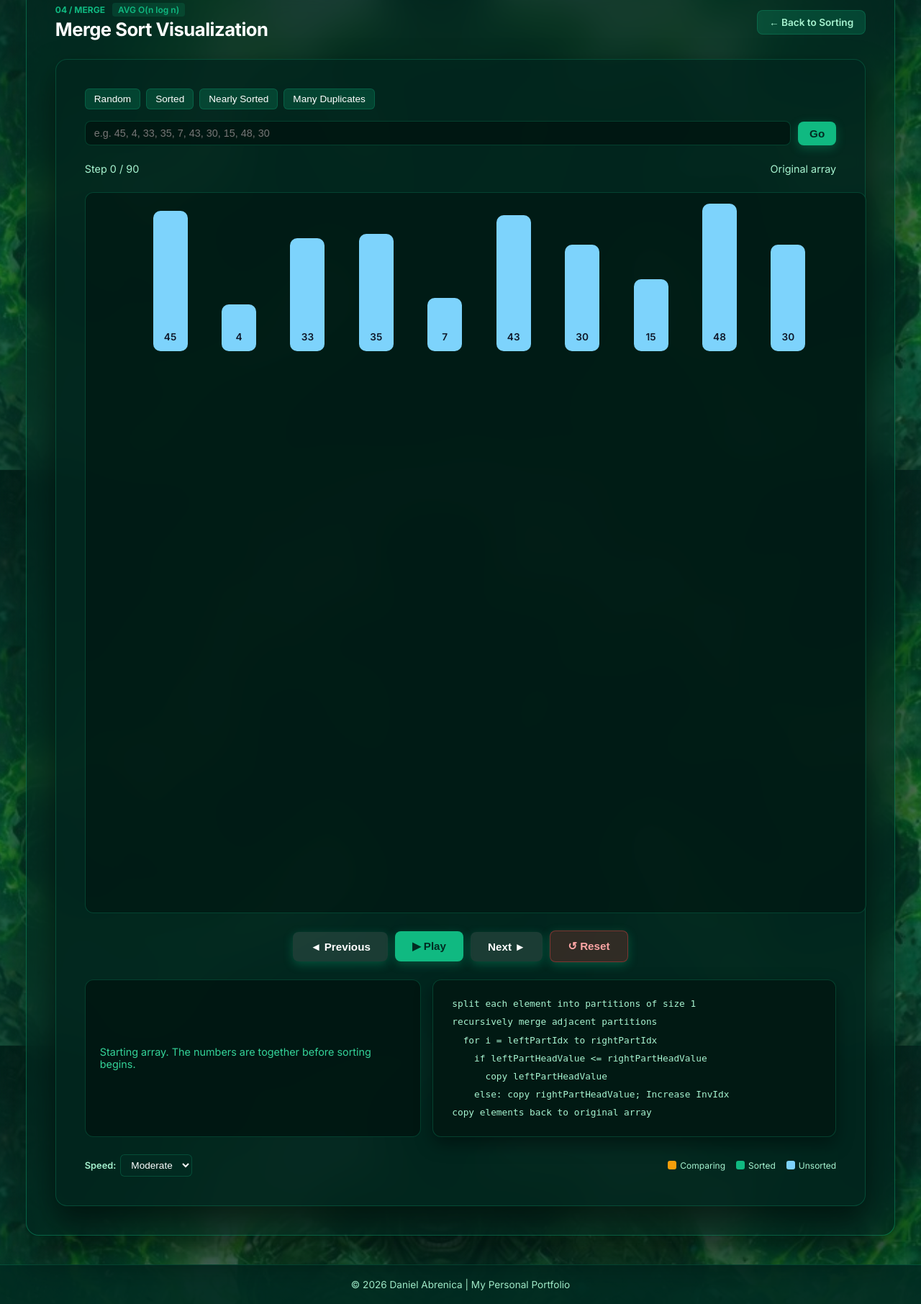
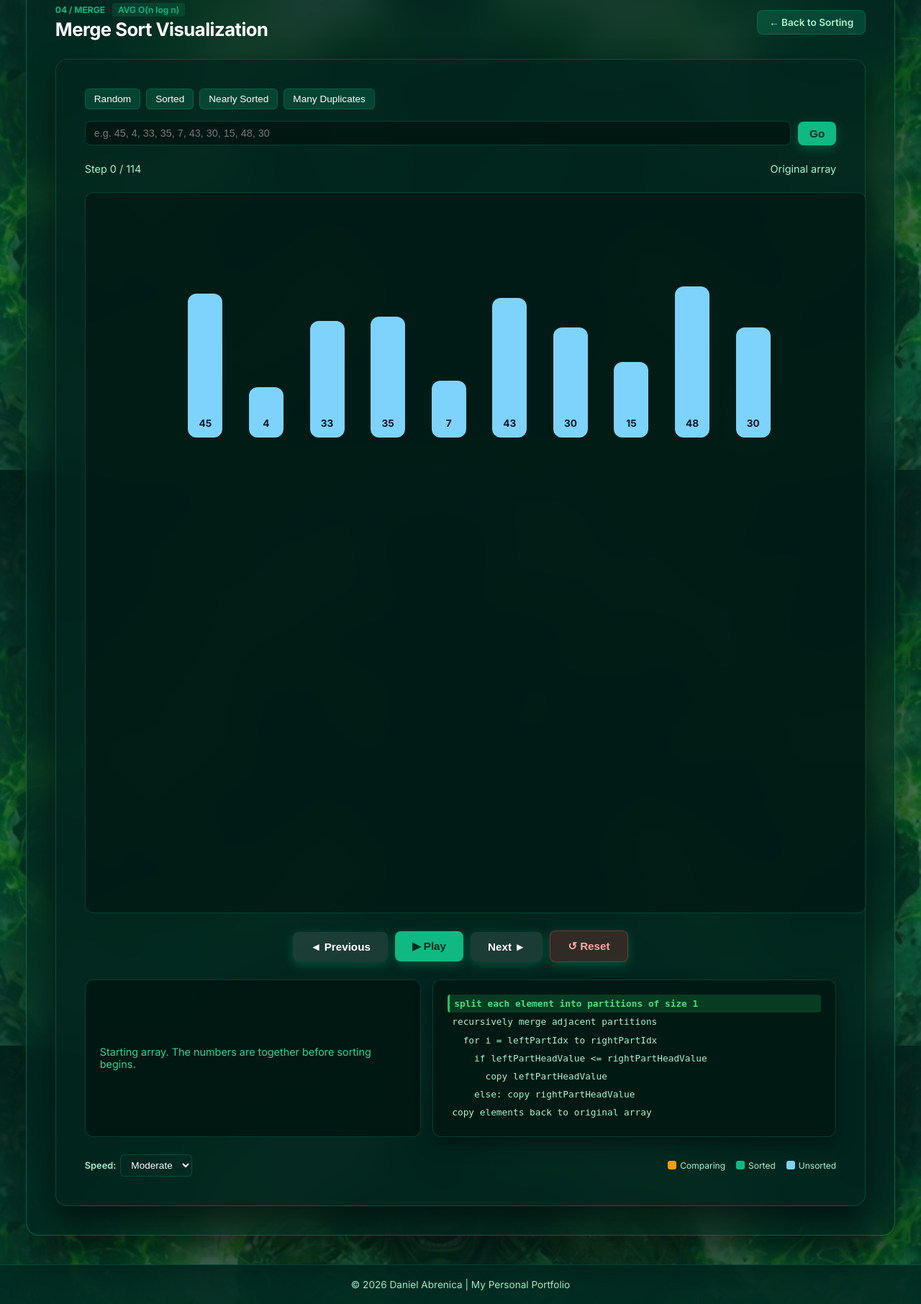
Before and after one commit to danielabrenica2009-lgtm/my_portfolio_, a Flask app: page /sorting/merge in a window 1280 px wide. Shown: the part 147-1959 px from the top of the page at 72% size. Run offline with Flask 3, Linux system fonts and the light colour scheme.

Commit message:
Add and change html for merge

```diff
--- a/templates/mergesorting.html
+++ b/templates/mergesorting.html
@@ -11,6 +11,19 @@
     <link rel="stylesheet" href="{{ url_for('static', filename='area.css') }}">
     <!-- Shared Master CSS for All 5 Sorting Algorithms -->
     <link rel="stylesheet" href="{{ url_for('static', filename='sorting.css') }}">
+    <style>
+        /* Karagdagang CSS para sa active code highlighting na sumasabay sa paggalaw */
+        .code-line {
+            padding: 3px 6px;
+            border-radius: 4px;
+            transition: background-color 0.2s ease, color 0.2s ease;
+        }
+        .code-line.active {
+            background-color: rgba(34, 197, 94, 0.2);
+            color: #4ade80;
+            border-left: 3px solid #22c55e;
+        }
+    </style>
 </head>
 <body class="merge-sort-page">
     <!-- Navigation Bar -->
@@ -81,7 +94,7 @@
                     <div id="code3" class="code-line">&nbsp;&nbsp;for i = leftPartIdx to rightPartIdx</div>
                     <div id="code4" class="code-line">&nbsp;&nbsp;&nbsp;&nbsp;if leftPartHeadValue &lt;= rightPartHeadValue</div>
                     <div id="code5" class="code-line">&nbsp;&nbsp;&nbsp;&nbsp;&nbsp;&nbsp;copy leftPartHeadValue</div>
-                    <div id="code6" class="code-line">&nbsp;&nbsp;&nbsp;&nbsp;else: copy rightPartHeadValue; Increase InvIdx</div>
+                    <div id="code6" class="code-line">&nbsp;&nbsp;&nbsp;&nbsp;else: copy rightPartHeadValue</div>
                     <div id="code7" class="code-line">copy elements back to original array</div>
                 </div>
             </div>
@@ -166,11 +179,12 @@
                     color: "normal"
                 }));
 
-                function record(text, status) {
+                function record(text, status, codeLine = 1) {
                     steps.push({
                         items: bars.map(bar => ({ ...bar })),
                         message: text,
-                        status
+                        status,
+                        activeCode: codeLine
                     });
                 }
 
@@ -201,7 +215,8 @@
 
                     record(
                         `Compare the groups [${left.map(b => b.value).join(", ")}] and [${right.map(b => b.value).join(", ")}].`,
-                        "Preparing to merge"
+                        "Preparing to merge",
+                        2
                     );
 
                     while (i < left.length && j < right.length) {
@@ -213,16 +228,19 @@
 
                         record(
                             `Compare ${leftBar.value} and ${rightBar.value}.`,
-                            "Comparing"
+                            "Comparing",
+                            3
                         );
 
                         let selected;
                         if (leftBar.value <= rightBar.value) {
                             selected = leftBar;
                             i++;
+                            record(`Compare ${leftBar.value} <= ${rightBar.value}: True.`, "Comparing", 4);
                         } else {
                             selected = rightBar;
                             j++;
+                            record(`Compare ${leftBar.value} <= ${rightBar.value}: False.`, "Comparing", 6);
                         }
 
                         selected.x = start + merged.length;
@@ -233,7 +251,8 @@
 
                         record(
                             `${selected.value} moves into position ${merged.length} of the merged group.`,
-                            "Merging"
+                            "Merging",
+                            5
                         );
 
                         left.forEach(bar => {
@@ -250,7 +269,7 @@
                         selected.y = 2;
                         selected.color = "merging";
                         merged.push(selected);
-                        record(`Move ${selected.value} into the merged group.`, "Merging");
+                        record(`Move remaining ${selected.value} from left partition.`, "Merging", 5);
                     }
 
                     while (j < right.length) {
@@ -259,11 +278,11 @@
                         selected.y = 2;
                         selected.color = "merging";
                         merged.push(selected);
-                        record(`Move ${selected.value} into the merged group.`, "Merging");
+                        record(`Move remaining ${selected.value} from right partition.`, "Merging", 6);
                     }
 
                     arrangeGroup(merged, start, lane, "sorted");
-                    record(`Merged group: [${merged.map(b => b.value).join(", ")}].`, "Merged");
+                    record(`Merged group: [${merged.map(b => b.value).join(", ")}].`, "Merged", 7);
 
                     return merged;
                 }
@@ -276,7 +295,7 @@
                     const length = section.length;
                     setGroup(start, end, 1, "normal");
 
-                    record(`Now sorting the section: [${section.map(b => b.value).join(", ")}].`, "Sorting section");
+                    record(`Now sorting the section: [${section.map(b => b.value).join(", ")}].`, "Sorting section", 1);
 
                     let current = section;
 
@@ -299,16 +318,16 @@
 
                         current = nextPass;
                         arrangeGroup(current, start, 1, "sorted");
-                        record(`The current section is now [${current.map(b => b.value).join(", ")}].`, "Section progress");
+                        record(`The current section is now [${current.map(b => b.value).join(", ")}].`, "Section progress", 2);
                     }
 
                     arrangeGroup(current, start, 0, "sorted");
-                    record(`Section completed: [${current.map(b => b.value).join(", ")}].`, "Section sorted");
+                    record(`Section completed: [${current.map(b => b.value).join(", ")}].`, "Section sorted", 7);
 
                     return current;
                 }
 
-                record("Starting array. The numbers are together before sorting begins.", "Original array");
+                record("Starting array. The numbers are together before sorting begins.", "Original array", 1);
 
                 const middle = Math.ceil(n / 2);
                 const firstHalf = sortSection(0, middle - 1);
@@ -317,12 +336,12 @@
                 arrangeGroup(firstHalf, 0, 1, "normal");
                 arrangeGroup(secondHalf, middle, 1, "normal");
 
-                record(`Both sections are sorted. Now merge [${firstHalf.map(b => b.value).join(", ")}] and [${secondHalf.map(b => b.value).join(", ")}].`, "Final merge");
+                record(`Both sections are sorted. Now merge [${firstHalf.map(b => b.value).join(", ")}] and [${secondHalf.map(b => b.value).join(", ")}].`, "Final merge", 2);
 
                 const finalResult = mergeGroups(firstHalf, secondHalf, 0, 1);
                 arrangeGroup(finalResult, 0, 0, "sorted");
 
-                record(`Merge Sort complete! [${finalResult.map(b => b.value).join(", ")}].`, "Completed");
+                record(`Merge Sort complete! [${finalResult.map(b => b.value).join(", ")}].`, "Completed", 7);
 
                 return steps;
             }
@@ -331,8 +350,19 @@
                 const step = history[currentStep];
                 barsContainer.innerHTML = "";
 
-                const rowGap = 200;
-                const baselineOffsetFromTop = 220; // Inusog pababa para hindi nakasadsad sa itaas pero sapat ang espasyo
+                for (let i = 1; i <= 7; i++) {
+                    const lineEl = document.getElementById(`code${i}`);
+                    if (lineEl) {
+                        if (i === step.activeCode) {
+                            lineEl.classList.add("active");
+                        } else {
+                            lineEl.classList.remove("active");
+                        }
+                    }
+                }
+
+                const rowGap = 210;
+                const baselineOffsetFromTop = 340; // Mas inusog pababa para nasa gitna talaga ng box ang mga bar
 
                 const minValue = Math.min(...startingArray);
                 const maxValue = Math.max(...startingArray);
@@ -342,23 +372,21 @@
                 barsContainer.style.position = "relative";
                 barsContainer.style.display = "block";
                 barsContainer.style.width = "100%";
-                barsContainer.style.height = `${(maxRow + 1) * rowGap + 160}px`;
+                barsContainer.style.height = `${(maxRow + 1) * rowGap + 240}px`;
                 barsContainer.style.overflow = "hidden";
 
                 const totalBars = startingArray.length;
-                const containerWidthPercent = 88;
-                const leftOffsetPercent = 6;
+                const containerWidthPercent = 78;
+                const leftOffsetPercent = 11;
 
                 step.items.forEach(item => {
                     const bar = document.createElement("div");
                     bar.className = 'sort-bar';
 
-                    // Mas mahaba / mas mataas na bar proportions para punuin ang box spaces
-                    const height = Math.max(65, ((item.value - minValue) / range) * 140 + 65);
+                    const height = Math.max(70, ((item.value - minValue) / range) * 140 + 70);
 
-                    // Bottom alignment batay sa row baseline
                     const rowBaseline = baselineOffsetFromTop + (item.y * rowGap);
-                    const topPos = rowBaseline - height;
+                    const topPos = rowBaseline - height; // Bottom-aligned sa row baseline
 
                     bar.style.position = "absolute";
                     const itemWidthPercent = containerWidthPercent / totalBars;
@@ -368,34 +396,32 @@
                     bar.style.top = `${topPos}px`;
                     bar.style.transform = "translateX(-50%)";
 
-                    // Eksaktong makapal / malapad na lapad ng bawat bar (~1 inch / ~76px)
-                    bar.style.width = `76px`;
+                    bar.style.width = `95px`;
                     bar.style.height = `${height}px`;
                     bar.style.display = "flex";
                     bar.style.flexDirection = "column";
                     bar.style.justifyContent = "flex-end";
                     bar.style.alignItems = "center";
                     bar.style.paddingBottom = "12px";
-                    bar.style.borderRadius = "10px";
+                    bar.style.borderRadius = "12px";
                     bar.style.boxSizing = "border-box";
                     bar.style.transition = "left 0.35s ease-in-out, top 0.35s ease-in-out, background-color 0.25s ease";
-                    bar.style.fontSize = "16px";
-                    bar.style.fontWeight = "600";
+                    bar.style.fontSize = "17px";
+                    bar.style.fontWeight = "700";
                     bar.textContent = item.value;
 
-                    // Kulay batay sa state
                     if (item.color === "compare") {
-                        bar.style.backgroundColor = "#f59e0b"; // Comparing amber
+                        bar.style.backgroundColor = "#f59e0b";
                         bar.style.color = "#ffffff";
                     } else if (item.color === "merging") {
-                        bar.style.backgroundColor = "#ef4444"; // Merging red
+                        bar.style.backgroundColor = "#ef4444";
                         bar.style.color = "#ffffff";
                         bar.style.zIndex = "10";
                     } else if (item.color === "sorted") {
-                        bar.style.backgroundColor = "#10b981"; // Sorted green
+                        bar.style.backgroundColor = "#10b981";
                         bar.style.color = "#ffffff";
                     } else {
-                        bar.style.backgroundColor = "#7dd3fc"; // Unsorted cyan
+                        bar.style.backgroundColor = "#7dd3fc";
                         bar.style.color = "#0f172a";
                     }
 
```
